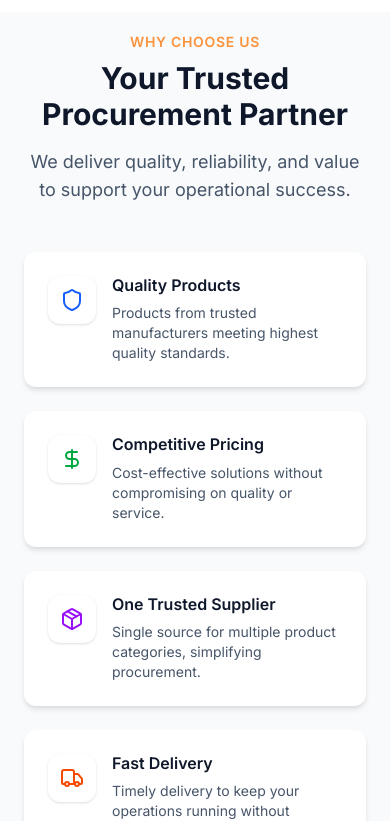
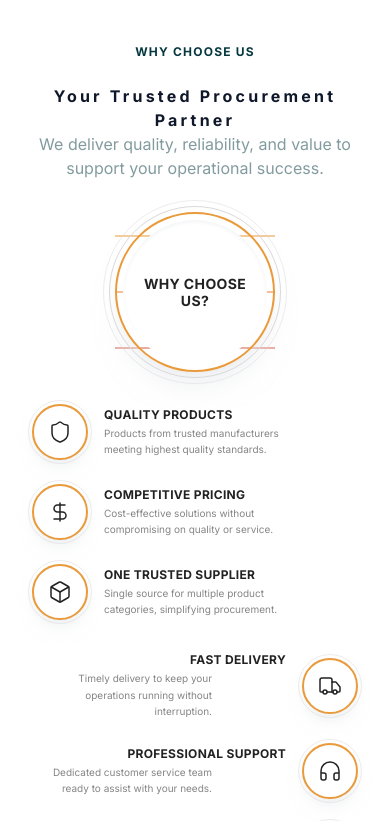
Before and after one commit to cojojunior/KABA-Meridian, a React (Vite) app: page / in a window 390 px wide. Shown: the part 5520-6341 px from the top of the page. Built offline with nearby package versions, Linux system fonts and the light colour scheme; no server answers.

Commit message:
Reduced space

```diff
--- a/src/components/home/WhyChooseUs.tsx
+++ b/src/components/home/WhyChooseUs.tsx
@@ -2,103 +2,266 @@ import { motion } from "framer-motion";
 import {
   Shield,
   DollarSign,
+  Box,
   Truck,
   Headphones,
-  Package,
   Handshake,
 } from "lucide-react";
 import { Section } from "@/components/ui/Section";
-import { Card, CardContent } from "@/components/ui/Card";
 
-const reasons = [
+// Define the type for position
+type Position = "left" | "right";
+
+interface InfoNodeData {
+  id: number;
+  icon: any;
+  title: string;
+  description: string;
+  position: Position;
+}
+
+interface InfoNodeProps {
+  icon: any;
+  title: string;
+  description: string;
+  position: Position;
+  index: number;
+}
+
+const infoNodes: InfoNodeData[] = [
   {
+    id: 1,
     icon: Shield,
-    title: "Quality Products",
+    title: "QUALITY PRODUCTS",
     description:
       "Products from trusted manufacturers meeting highest quality standards.",
-    color: "text-blue-600",
+    position: "left",
   },
   {
+    id: 2,
     icon: DollarSign,
-    title: "Competitive Pricing",
+    title: "COMPETITIVE PRICING",
     description:
       "Cost-effective solutions without compromising on quality or service.",
-    color: "text-green-600",
+    position: "left",
   },
   {
-    icon: Package,
-    title: "One Trusted Supplier",
+    id: 3,
+    icon: Box,
+    title: "ONE TRUSTED SUPPLIER",
     description:
       "Single source for multiple product categories, simplifying procurement.",
-    color: "text-purple-600",
+    position: "left",
   },
   {
+    id: 4,
     icon: Truck,
-    title: "Fast Delivery",
+    title: "FAST DELIVERY",
     description:
       "Timely delivery to keep your operations running without interruption.",
-    color: "text-orange-600",
+    position: "right",
   },
   {
+    id: 5,
     icon: Headphones,
-    title: "Professional Support",
+    title: "PROFESSIONAL SUPPORT",
     description:
       "Dedicated customer service team ready to assist with your needs.",
-    color: "text-red-600",
+    position: "right",
   },
   {
+    id: 6,
     icon: Handshake,
-    title: "Long-term Partnership",
+    title: "LONG-TERM PARTNERSHIP",
     description:
       "Building lasting relationships focused on your operational success.",
-    color: "text-primary-600",
+    position: "right",
   },
 ];
 
-export default function WhyChooseUs() {
+const InfoNode = ({
+  icon: Icon,
+  title,
+  description,
+  position,
+  index,
+}: InfoNodeProps) => {
+  const isLeft = position === "left";
+  const nodeIndex = isLeft ? index : index - 3;
+
   return (
-    <Section background="gray" className="py-5 px-2 lg:py-10 md:py-10">
-      <div className="text-center mb-12">
-        <h2 className="text-sm font-semibold text-accent-400 uppercase tracking-wider">
-          Why Choose Us
-        </h2>
-        <h3 className="text-3xl md:text-4xl font-bold text-secondary-900 mt-2 mb-4">
-          Your Trusted Procurement Partner
-        </h3>
-        <p className="text-lg text-secondary-600 max-w-3xl mx-auto">
-          We deliver quality, reliability, and value to support your operational
-          success.
+    <motion.div
+      initial={{ opacity: 0, x: isLeft ? -30 : 30 }}
+      whileInView={{ opacity: 1, x: 0 }}
+      viewport={{ once: true }}
+      transition={{ duration: 0.5, delay: nodeIndex * 0.1 }}
+      className={`flex items-center gap-4 md:gap-5 ${
+        isLeft ? "flex-row" : "flex-row-reverse"
+      }`}>
+      {/* Icon Circle */}
+      <div className="relative flex-shrink-0">
+        <div className="w-14 h-14 md:w-16 md:h-16 rounded-full bg-white border-2 border-[#E99A3A] shadow-lg shadow-gray-200/50 flex items-center justify-center">
+          <Icon className="w-6 h-6 md:w-7 md:h-7 text-[#222222] stroke-[1.5]" />
+        </div>
+        {/* Decorative ring */}
+        <div className="absolute inset-[-4px] rounded-full border border-[#D9D9D9]/50"></div>
+      </div>
+
+      {/* Text Content */}
+      <div className={`${isLeft ? "text-left" : "text-right"} flex-1`}>
+        <h4 className="text-xs md:text-sm font-bold text-[#222222] uppercase tracking-wide">
+          {title}
+        </h4>
+        <p className="text-[10px] md:text-xs text-[#858585] leading-relaxed mt-0.5 max-w-[180px] md:max-w-[220px]">
+          {description}
         </p>
       </div>
+    </motion.div>
+  );
+};
 
-      <div className="grid md:grid-cols-2 lg:grid-cols-3 gap-6">
-        {reasons.map((reason, index) => (
+export default function WhyChooseUs() {
+  const leftNodes = infoNodes.filter((n) => n.position === "left");
+  const rightNodes = infoNodes.filter((n) => n.position === "right");
+
+  return (
+    <Section background="white" className="py-8 md:py-12 lg:py-16 px-4">
+      <div className="max-w-6xl mx-auto">
+        {/* Top Title */}
         <motion.div
-            key={index}
-            initial={{ opacity: 0, y: 20 }}
+          initial={{ opacity: 0, y: -10 }}
           whileInView={{ opacity: 1, y: 0 }}
           viewport={{ once: true }}
-            transition={{ duration: 0.5, delay: index * 0.08 }}>
-            <Card variant="shadow" className="h-full">
-              <CardContent className="p-6">
-                <div className="flex items-start gap-4">
-                  <div
-                    className={`p-3 rounded-xl bg-white shadow-sm flex-shrink-0 ${reason.color}`}>
-                    <reason.icon className="h-6 w-6" />
+          transition={{ duration: 0.5 }}
+          className="text-center mb-8 md:mb-12">
+          <h2 className="text-xs md:text-sm font-bold text-primary-600 uppercase tracking-[0.1em]">
+            Why Choose Us
+            </h2><br />
+            <p className="font-bold tracking-[0.2em]">Your Trusted Procurement Partner</p>
+            <p className="text-primary-600/50 tracking-[0em]">
+              We deliver quality, reliability, and value to support your
+              operational success.
+            </p>
+
+        </motion.div>
+
+        {/* Main Layout */}
+        <div className="relative flex flex-col md:flex-row items-center justify-between gap-8 md:gap-4">
+          {/* Left Nodes */}
+          <div className="flex flex-col gap-6 md:gap-8 w-full md:w-[280px] lg:w-[320px] order-2 md:order-1">
+            {leftNodes.map((node, index) => (
+              <InfoNode
+                key={node.id}
+                icon={node.icon}
+                title={node.title}
+                description={node.description}
+                position={node.position}
+                index={index}
+              />
+            ))}
           </div>
-                  <div>
-                    <h4 className="font-semibold text-secondary-900 mb-2">
-                      {reason.title}
-                    </h4>
-                    <p className="text-sm text-secondary-600">
-                      {reason.description}
-                    </p>
+
+          {/* Center Circle */}
+          <div className="order-1 md:order-2 flex-shrink-0">
+            <motion.div
+              initial={{ opacity: 0, scale: 0.8 }}
+              whileInView={{ opacity: 1, scale: 1 }}
+              viewport={{ once: true }}
+              transition={{ duration: 0.6, delay: 0.2 }}
+              className="relative">
+              {/* Connector Lines - SVG overlay */}
+              <svg
+                className="absolute inset-0 w-full h-full pointer-events-none z-0"
+                viewBox="0 0 300 300"
+                preserveAspectRatio="none">
+                {/* Left side lines */}
+                <polyline
+                  points="0,45 80,45 110,75"
+                  stroke="#E99A3A"
+                  strokeWidth="2"
+                  fill="none"
+                  strokeLinecap="round"
+                  strokeLinejoin="round"
+                />
+                <polyline
+                  points="0,150 80,150 110,150"
+                  stroke="#E87E32"
+                  strokeWidth="2"
+                  fill="none"
+                  strokeLinecap="round"
+                  strokeLinejoin="round"
+                />
+                <polyline
+                  points="0,255 80,255 110,225"
+                  stroke="#D85A43"
+                  strokeWidth="2"
+                  fill="none"
+                  strokeLinecap="round"
+                  strokeLinejoin="round"
+                />
+                {/* Right side lines */}
+                <polyline
+                  points="300,45 220,45 190,75"
+                  stroke="#E99A3A"
+                  strokeWidth="2"
+                  fill="none"
+                  strokeLinecap="round"
+                  strokeLinejoin="round"
+                />
+                <polyline
+                  points="300,150 220,150 190,150"
+                  stroke="#E87E32"
+                  strokeWidth="2"
+                  fill="none"
+                  strokeLinecap="round"
+                  strokeLinejoin="round"
+                />
+                <polyline
+                  points="300,255 220,255 190,225"
+                  stroke="#D85A43"
+                  strokeWidth="2"
+                  fill="none"
+                  strokeLinecap="round"
+                  strokeLinejoin="round"
+                />
+              </svg>
+
+              {/* Main Circle */}
+              <div className="relative z-10 w-40 h-40 md:w-48 md:h-48 lg:w-56 lg:h-56">
+                {/* Outer rings */}
+                <div className="absolute inset-0 rounded-full border-2 border-[#E99A3A] shadow-xl shadow-gray-200/50"></div>
+                <div className="absolute inset-[-6px] rounded-full border border-[#D9D9D9]"></div>
+                <div className="absolute inset-[-12px] rounded-full border border-[#D9D9D9]/50"></div>
+
+                {/* Inner white circle */}
+                <div className="absolute inset-[8px] rounded-full bg-white shadow-inner shadow-gray-100 flex items-center justify-center">
+                  <div className="text-center px-3">
+                    <h3 className="text-sm md:text-base lg:text-lg font-bold text-[#222222] uppercase leading-tight tracking-wide">
+                      WHY CHOOSE
+                    </h3>
+                    <h3 className="text-sm md:text-base lg:text-lg font-bold text-[#222222] uppercase leading-tight tracking-wide">
+                      US?
+                    </h3>
                   </div>
                 </div>
-              </CardContent>
-            </Card>
+              </div>
             </motion.div>
+          </div>
+
+          {/* Right Nodes */}
+          <div className="flex flex-col gap-6 md:gap-8 w-full md:w-[280px] lg:w-[320px] order-3">
+            {rightNodes.map((node, index) => (
+              <InfoNode
+                key={node.id}
+                icon={node.icon}
+                title={node.title}
+                description={node.description}
+                position={node.position}
+                index={index + 3}
+              />
             ))}
+          </div>
+        </div>
       </div>
     </Section>
   );
```
Lines whose indentation alone changed are shown as unchanged.
